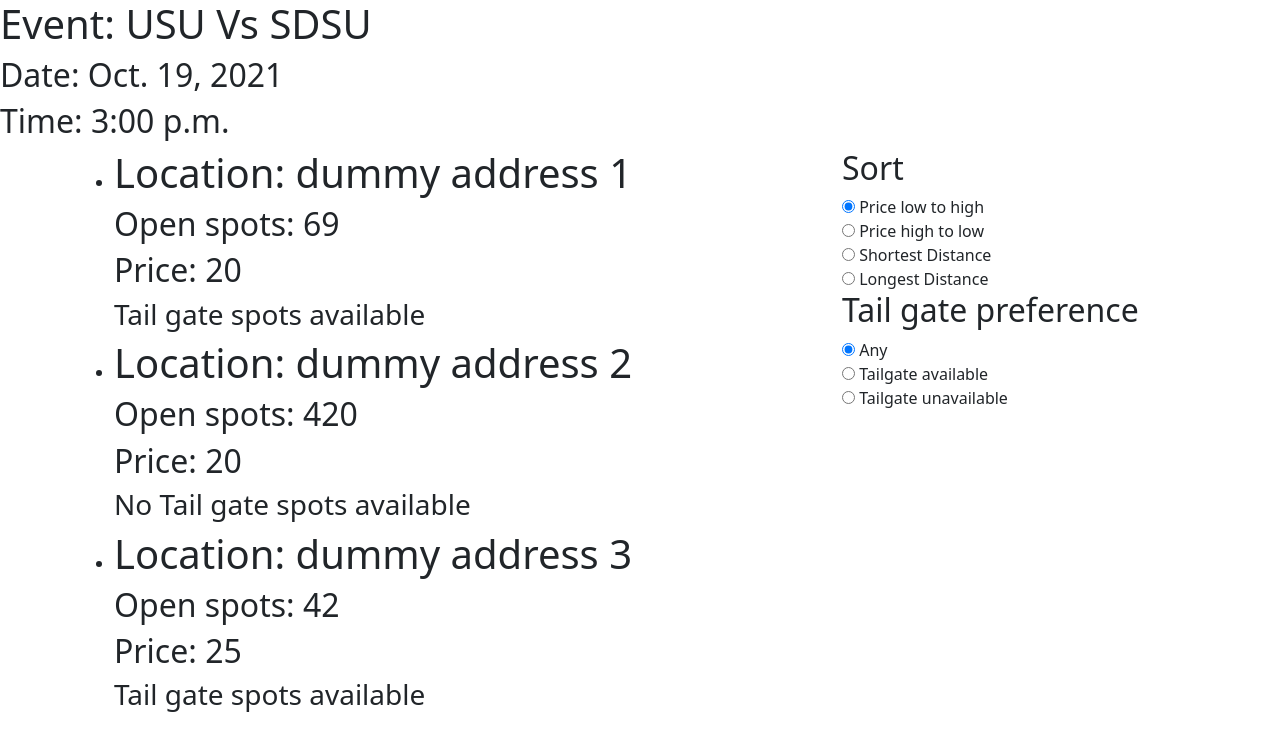
After one commit to SSM121/2ndPlaceBestPlace, a Django app: page /event/1 in a window 1280 px wide. The commit adds this page. Shown: the top 751 px of the page. Run offline with Django 3.2, Linux system fonts and the light colour scheme; some libraries are stand-ins or nearby versions.

Commit message:
commit for lot search and event search pages

```diff
--- /dev/null
+++ b/src/parkingGenie/templates/parkingGenie/lotSearch.html
@@ -0,0 +1,64 @@
+<!DOCTYPE html>
+<html>
+<head>
+    <title>Parking Genie Template</title>
+    <link rel="stylesheet" href="../../static/parkingGenie/main.css">
+    <link href="https://cdn.jsdelivr.net/npm/bootstrap@5.0.0-beta2/dist/css/bootstrap.min.css" rel="stylesheet" integrity="sha384-BmbxuPwQa2lc/FVzBcNJ7UAyJxM6wuqIj61tLrc4wSX0szH/Ev+nYRRuWlolflfl" crossorigin="anonymous">
+<script src="https://code.jquery.com/jquery-3.2.1.slim.min.js" integrity="sha384-KJ3o2DKtIkvYIK3UENzmM7KCkRr/rE9/Qpg6aAZGJwFDMVNA/GpGFF93hXpG5KkN" crossorigin="anonymous"></script>
+<script src="https://cdnjs.cloudflare.com/ajax/libs/popper.js/1.12.9/umd/popper.min.js" integrity="sha384-ApNbgh9B+Y1QKtv3Rn7W3mgPxhU9K/ScQsAP7hUibX39j7fakFPskvXusvfa0b4Q" crossorigin="anonymous"></script>
+<script src="https://maxcdn.bootstrapcdn.com/bootstrap/4.0.0/js/bootstrap.min.js" integrity="sha384-JZR6Spejh4U02d8jOt6vLEHfe/JQGiRRSQQxSfFWpi1MquVdAyjUar5+76PVCmYl" crossorigin="anonymous"></script></head>
+<body>
+    <h1>Event: {{eventInfo.name}}</h1>
+    <h2>Date: {{eventInfo.date}}</h2>
+    <h2>Time: {{eventInfo.startTime}}</h2>
+    <div class="container">
+        <div class="row">
+            <div class="col col-8">
+                <ul>
+                    {% for Lot in lotList %}
+                        <li>
+                            <div>
+                                <h1> <a> Location: {{Lot.address}} </a></h1>
+                                <h2> Open spots: {{Lot.openSpots}} </h2>
+                                <h2> Price: {{Lot.price}} </h2>
+                                {% if Lot.hasTailGate %}
+                                    <h3> Tail gate spots available </h3>
+                                {% else %}
+                                    <h3> No Tail gate spots available </h3>
+                                {% endif %}
+                            </div>
+                        </li>
+                    {% endfor %}
+                </ul>
+            </div>
+            <div class="col col-4">
+                <div>
+                    <h2> Sort </h2>
+                    <form id="sort_form">
+                        <input type="radio" id="lowToHighPrice" name="sort" value="lowToHighPrice" checked>
+                        <label for="lowToHighPrice">Price low to high</label><br>
+                        <input type="radio" id="highToLowPrice" name="sort" value="highToLowPrice">
+                        <label for="highToLowPrice">Price high to low</label><br>
+                        <input type="radio" id="lowToHighDistance" name="sort" value="lowToHighDistance">
+                        <label for="lowToHighDistance">Shortest Distance</label><br>
+                        <input type="radio" id="highToLowDistance" name="sort" value="highToLowDistance">
+                        <label for="highToLowDistance">Longest Distance</label><br>
+                    </form>
+                </div>
+                <div>
+                    <h2> Tail gate preference </h2>
+                    <form id="tailgate_filter">
+                        <input type="radio" id="anyTailgate" name="filter" value="anyTailgate" checked>
+                        <label for="anyTailgate">Any</label><br>
+                        <input type="radio" id="hasTailgate" name="filter" value="hasTailgate">
+                        <label for="hasTailgate">Tailgate available</label><br>
+                        <input type="radio" id="noTailgate" name="filter" value="noTailgate">
+                        <label for="noTailgate"> Tailgate unavailable</label><br>
+                    </form>
+                </div>
+            </div>
+        </div>
+    </div>
+</body>
+
+</html>
--- a/src/parkingGenie/urls.py
+++ b/src/parkingGenie/urls.py
@@ -9,4 +9,7 @@
     path('register', views.register, name='register'),
     path('addEvent', views.addEvent, name='addEvent'),
     path('addLot', views.addLot, name='addLot'),
+    path('events', views.searchEvents, name='searchEvents'),
+    path('event/<int:event_id>', views.lotSearch, name='lotSearch'),
+
 ]
--- a/src/parkingGenie/views.py
+++ b/src/parkingGenie/views.py
@@ -19,3 +19,83 @@
 
 def addLot(request):
     return render(request, 'parkingGenie/addLot.html')
+
+def searchEvents(request):
+    # hear we will get info from the database but for now it will be poplulated with some dummy info
+    # events should be put in the dictionary form:
+    # {
+    #   id: number
+    #   name: string
+    #   date: date represented as a string
+    #   startTime: time as a string
+    # }
+    eventList = []
+    eventList.append({
+        "id": 0,
+        "name": "BYU Vs USU",
+        "date": "Nov. 21, 2021",
+        "startTime": "9:00 a.m."
+    })
+    eventList.append({
+        "id": 1,
+        "name": "BYU Vs USU",
+        "date": "Nov. 21, 2021",
+        "startTime": "9:00 a.m."
+    })
+    eventList.append({
+        "id": 2,
+        "name": "USU Vs SDSU",
+        "date": "Oct. 19, 2021",
+        "startTime": "3:00 p.m."
+    })
+    context = {
+        'eventList': eventList,
+    }
+    return render(request, 'parkingGenie/events.html', context)
+
+def lotSearch(request, event_id):
+    #dictionary for storing event info
+    # should get from the event_id but for now just the info besides the id is just dummy values
+    eventInfo = {
+        "id": event_id,
+        "name": "USU Vs SDSU",
+        "date": "Oct. 19, 2021",
+        "startTime": "3:00 p.m."
+    }
+    # list of lot dictionaries
+    lotList = []
+    # should get lots for event given from database. for now dummy values are used
+    # dictionaries should have the form
+    # {
+    #   lotID: int #this is the id within the event itself
+    #   openSpots: int
+    #   address: string
+    #   price: int
+    #   hasTailGate: bool
+    # }
+    lotList.append({
+        "lotID": 0,
+        "openSpots": 69,
+        "address": "dummy address 1",
+        "price": 20,
+        "hasTailGate": True
+    })
+    lotList.append({
+        "lotID": 1,
+        "openSpots": 420,
+        "address": "dummy address 2",
+        "price": 20,
+        "hasTailGate": False
+    })
+    lotList.append({
+        "lotID": 2,
+        "openSpots": 42,
+        "address": "dummy address 3",
+        "price": 25,
+        "hasTailGate": True
+    })
+    context = {
+        "eventInfo": eventInfo,
+        "lotList": lotList
+    }
+    return render(request, 'parkingGenie/lotSearch.html', context)
```
Also changed, not shown: src/parkingGenie/templates/parkingGenie/events.html (+26 -3 lines).
